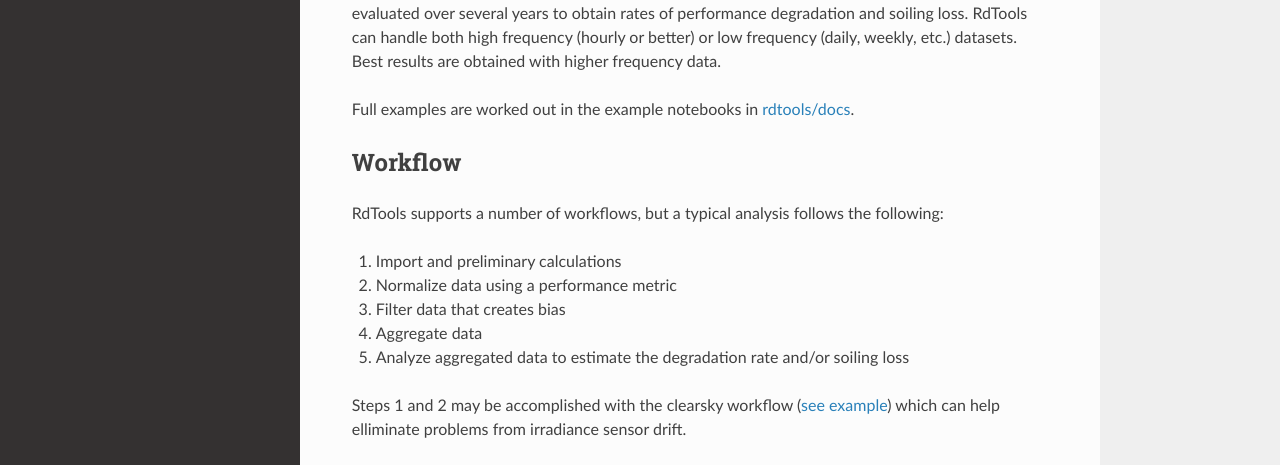
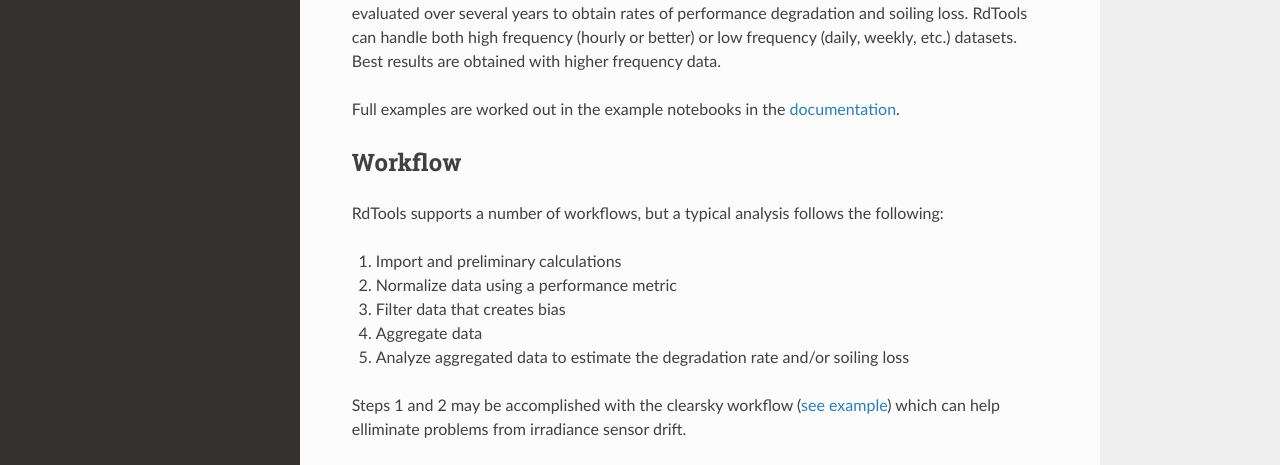
Before and after one commit to NREL/rdtools, a Sphinx documentation site: the page built from docs/sphinx/source/index.rst, in a window 1280 px wide and 900 px high. Shown: the part 427-892 px from the top of the window. Built offline with Sphinx 7.4.7 and the Read the Docs theme 2.0.0, drawn with Linux system fonts in a browser that asks for light colours; pages that are not in the unit, such as notebooks, are missing from menus.

Commit message:
test out path fixes for README.md to RST conversion

```diff
--- a/README.md
+++ b/README.md
@@ -12,7 +12,7 @@
 handle both high frequency (hourly or better) or low frequency (daily, weekly, etc.)
 datasets. Best results are obtained with higher frequency data.
 
-Full examples are worked out in the example notebooks in [rdtools/docs](./docs/degradation_example.ipynb).
+Full examples are worked out in the example notebooks in the [documentation](https://rdtools.readthedocs.io/en/latest/example.html).
 
 ## Workflow
 RdTools supports a number of workflows, but a typical analysis follows the following:
@@ -23,10 +23,10 @@
 3. Aggregate data
 4. Analyze aggregated data to estimate the degradation rate and/or soiling loss
 
-Steps 1 and 2 may be accomplished with the clearsky workflow ([see example](./docs/degradation_example.ipynb))
+Steps 1 and 2 may be accomplished with the clearsky workflow ([see example](https://rdtools.readthedocs.io/en/latest/example.html))
 which can help elliminate problems from irradiance sensor drift.
 
-<img src="./screenshots/RdTools_workflows.png" width="400" height="247" alt="RdTools Workflow"/>
+<img src="./_static/RdTools_workflows.png" width="400" height="247" alt="RdTools Workflow"/>
 
 ## Degradation Results
 
@@ -34,10 +34,10 @@
 available in `degradation.degradation_year_on_year`. The YOY calculation yields in a distribution
 of degradation rates, the central tendency of which is the most representative of the true
 degradation. The width of the distribution provides information about the uncertainty in the
-estimate via a bootstrap calculation. The [example notebook](./docs/degradation_example.ipynb) uses the output of `degradation.degradation_year_on_year()`
+estimate via a bootstrap calculation. The [example notebook](https://rdtools.readthedocs.io/en/latest/example.html) uses the output of `degradation.degradation_year_on_year()`
 to visualize the calculation.
 
-<img src="./screenshots/Clearsky_result_updated.png" width="600" height="456" alt="RdTools Result"/>
+<img src="./_static/Clearsky_result_updated.png" width="600" height="456" alt="RdTools Result"/>
 
 
 Two workflows are available for system performance ratio calculation, and illustrated in an example notebook.
@@ -51,7 +51,7 @@
 ## Soiling Results
 Soiling can be estimated with the stochastic rate and recovery (SRR) method (Deceglie 2018). This method works well when soiling patterns follow a "sawtooth" pattern, a linear decline followed by a sharp recovery associated with natural or mannual cleaning. `rdtools.soiling_srr()` performs the calculation and returns the P50 insolation-weighted soiling ratio, confidence interval, and additional information (`soiling_info`) which includes a summary of the soiling intervals identified, `soiling_info['soiling_interval_summary']`. This summary table can, for example, be used to plot a histogram of the identified soiling rates for the dataset.
 
-<img src="./screenshots/soiling_histogram.png" width="320" height="216" alt="RdTools Result"/>
+<img src="./_static/soiling_histogram.png" width="320" height="216" alt="RdTools Result"/>
 
 ## Install RdTools using pip
 
@@ -71,7 +71,7 @@
 ## Usage and examples
 
 
-Full workflow examples are found in the notebooks in [rdtools/docs](./docs/degradation_example.ipynb). The examples are designed to work with python 3.6. For a consistent experience, we recommend installing the packages and versions documented in `docs/notebook_requirements.txt`. This can be achieved in your environment by first installing RdTools as described above, then running `pip install -r docs/notebook_requirements.txt` from the base directory.
+Full workflow examples are found in the notebooks in [rdtools/docs](https://rdtools.readthedocs.io/en/latest/example.html). The examples are designed to work with python 3.6. For a consistent experience, we recommend installing the packages and versions documented in `docs/notebook_requirements.txt`. This can be achieved in your environment by first installing RdTools as described above, then running `pip install -r docs/notebook_requirements.txt` from the base directory.
 
 The following functions are used for degradation analysis:
 
--- a/docs/sphinx/source/conf.py
+++ b/docs/sphinx/source/conf.py
@@ -71,7 +71,7 @@
 # Add any paths that contain custom static files (such as style sheets) here,
 # relative to this directory. They are copied after the builtin static files,
 # so a file named "default.css" will overwrite the builtin "default.css".
-html_static_path = ['_static']
+html_static_path = ['_static', '../../../_static']
 
 master_doc = 'index'
 # A workaround for the responsive tables always having annoying scrollbars.
```
Also changed, not shown: _static/Clearsky_result_updated.png (renamed from screenshots/Clearsky_result_updated.png), _static/RdTools_workflows.png (renamed from screenshots/RdTools_workflows.png), _static/Workflow1.png (renamed from screenshots/Workflow1.png), _static/soiling_histogram.png (renamed from screenshots/soiling_histogram.png).
